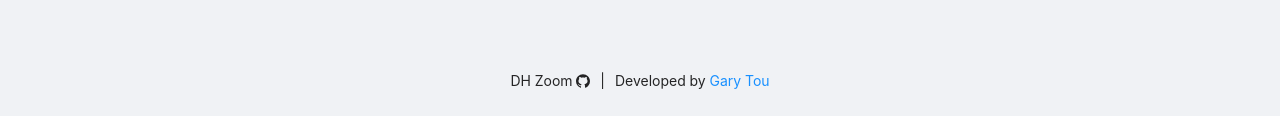
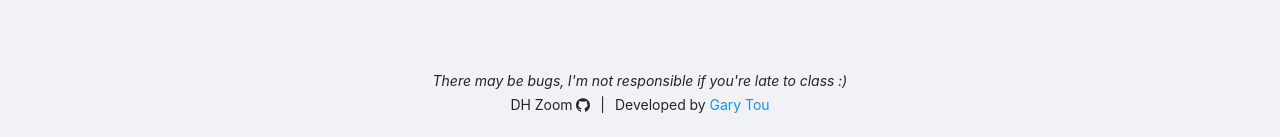
Before and after one commit to garyhtou/DH-Zoom, a React (Create React App) app: page / in a window 1280 px wide. Shown: the part 962-1099 px from the top of the page. Before the commit the page ends 1078 px from the top, so only its background shows below. Built offline with nearby package versions, Linux system fonts and the light colour scheme; no server answers; the database is empty.

Commit message:
added liability notice :)

```diff
--- a/package.json
+++ b/package.json
@@ -3,6 +3,7 @@
 	"version": "0.1.0",
 	"private": true,
 	"author": "Gary Tou <garytou2@gmail.com> (https://garytou2.com)",
+	"license": "MIT",
 	"dependencies": {
 		"@testing-library/jest-dom": "^4.2.4",
 		"@testing-library/react": "^9.5.0",
--- a/src/App.js
+++ b/src/App.js
@@ -330,6 +330,12 @@ class App extends React.Component {
 					)}
 				</Content>
 				<Footer style={{ textAlign: "center" }}>
+					<p style={{ marginBottom: "2px" }}>
+						<em>
+							There may be bugs, I'm not responsible if you're late to class :)
+						</em>
+					</p>
+					<div>
 						<a
 							className="gh-link"
 							href="https://github.com/garytou2/DH-Zoom"
@@ -349,6 +355,7 @@ class App extends React.Component {
 						>
 							Gary Tou
 						</a>
+					</div>
 				</Footer>
 			</Layout>
 		);
```
Lines whose indentation alone changed are shown as unchanged.
